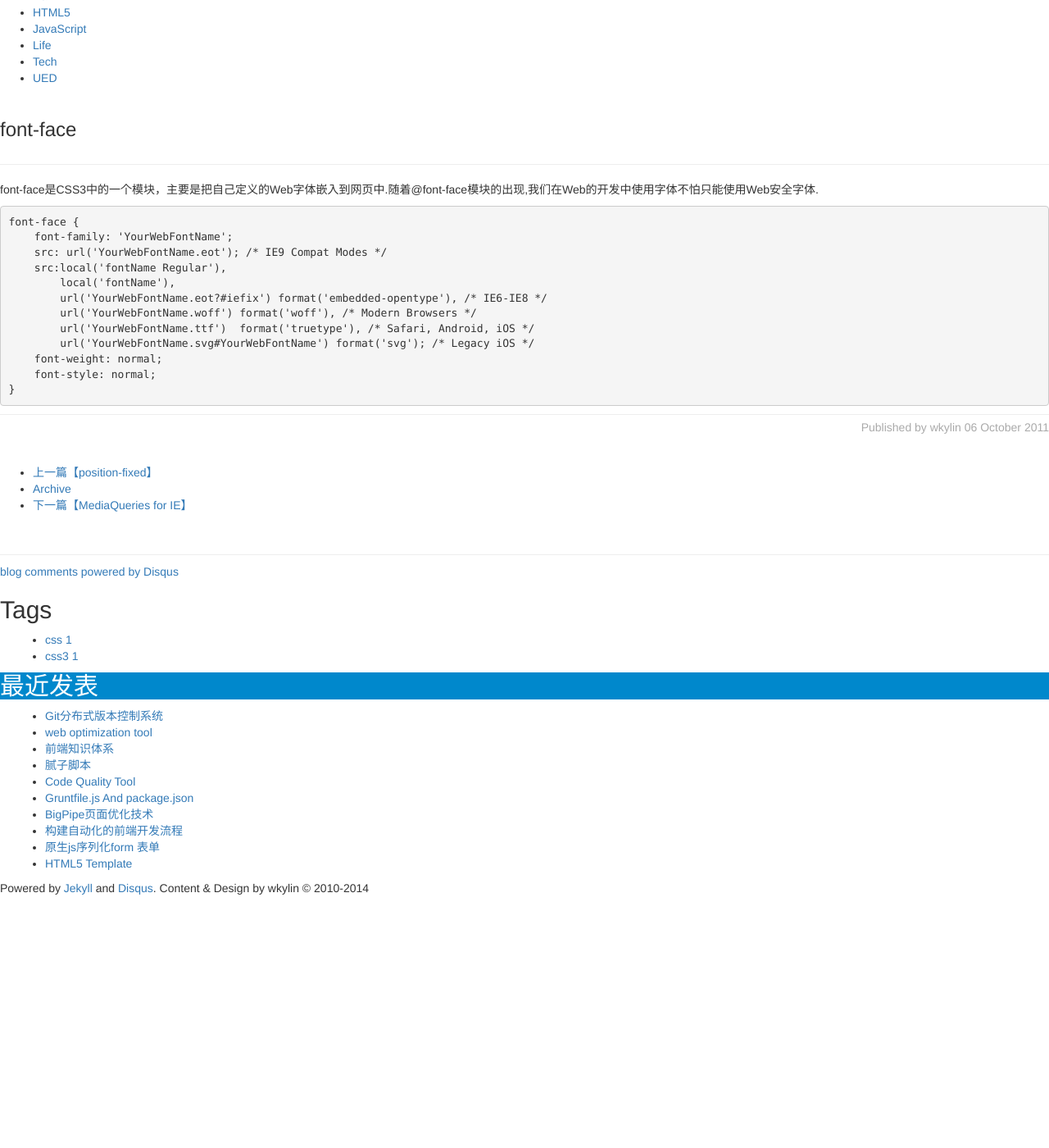
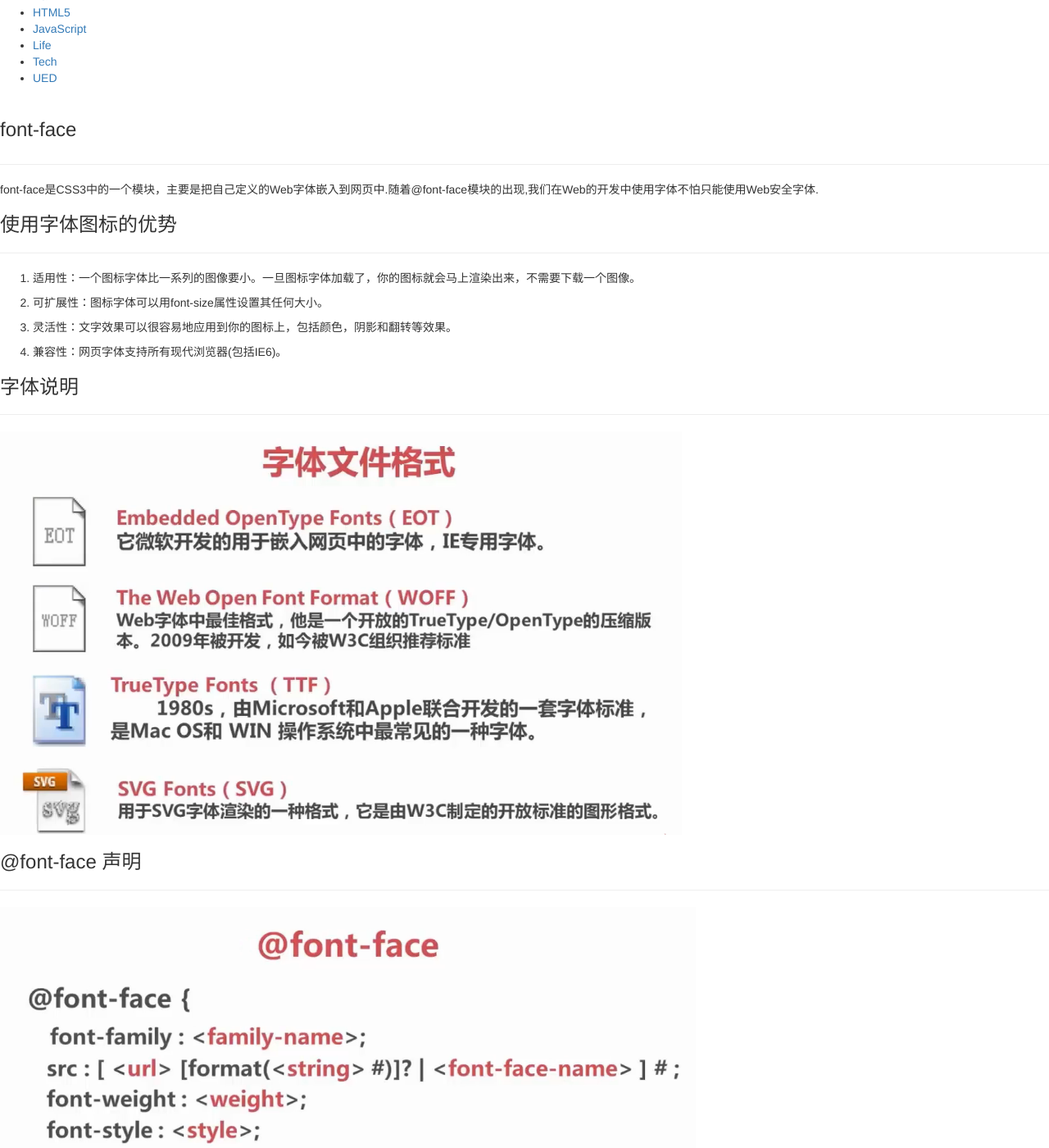
Before and after one commit to wkylin/wkylin.github.com, a Jekyll site: the page built from _posts/core-samples/2011-10-06-font-face.md, in a window 1280 px wide and 1400 px high, scrolled down 807 px. Shown: the whole window at 82% size. Built offline with Jekyll 4.4.1, drawn with Linux system fonts in a browser that asks for light colours; nearby versions of some CDN libraries; library files that are not in the unit come from our copies; comment, search, counter and statistics services are not loaded; before the commit the page ends 1900 px from its top, so only the background shows below that; some of the changed text lies outside the part shown.

Commit message:
@font-face

```diff
--- a/_posts/core-samples/2011-10-06-font-face.md
+++ b/_posts/core-samples/2011-10-06-font-face.md
@@ -4,13 +4,37 @@ title: font-face
 category: Web Front
 tags: [css, css3]
 description: |
-  加载服务器端的字体文件，让客户端显示客户端所没有安装的字体
+  font-face是CSS3中的一个模块，主要是把自己定义的Web字体嵌入到网页中.随着@font-face模块的出现,我们在Web的开发中使用字体不怕只能使用Web安全字体.
 ---
 
 font-face是CSS3中的一个模块，主要是把自己定义的Web字体嵌入到网页中.随着@font-face模块的出现,我们在Web的开发中使用字体不怕只能使用Web安全字体.
 
+###使用字体图标的优势
+----
 
-    font-face {
+1. 适用性：一个图标字体比一系列的图像要小。一旦图标字体加载了，你的图标就会马上渲染出来，不需要下载一个图像。
+
+2. 可扩展性：图标字体可以用font-size属性设置其任何大小。
+
+3. 灵活性：文字效果可以很容易地应用到你的图标上，包括颜色，阴影和翻转等效果。
+
+4. 兼容性：网页字体支持所有现代浏览器(包括IE6)。
+
+
+###字体说明
+---
+
+![Font Format](http://wkylin.github.io/assets/images/fontface/font.png "Font Format")
+
+
+###@font-face 声明
+----
+
+![Font Format](http://wkylin.github.io/assets/images/fontface/font-face.png "Font Face")
+
+![Font Format](http://wkylin.github.io/assets/images/fontface/font-face-iefix.png "Font Face ieFix")
+
+    @font-face {
         font-family: 'YourWebFontName';
         src: url('YourWebFontName.eot'); /* IE9 Compat Modes */
         src:local('fontName Regular'),
@@ -22,3 +46,16 @@ font-face是CSS3中的一个模块，主要是把自己定义的Web字体嵌入
         font-weight: normal;
         font-style: normal;
     }
+
+    .klass{
+        font-family:"YourWebFontName";
+        -webkit-font-smoothing:antialiased;
+        -moz-osx-font-smoothing:grayscale; /*清晰 反锯齿*/
+    }
+
+
+###参考资料：
+---
+
+1. 免费的Web应用程序[IcoMoon](https://icomoon.io/)
+2. [如何把图标转化成WEB字体](http://flowerboys.cn/font/article/fontsArticle/how-to-turn-your-icons-into-a-web-font.html)
```
Also changed, not shown: assets/images/fontface/font-face-iefix.png (added), assets/images/fontface/font-face.png (added), assets/images/fontface/font.png (added).
